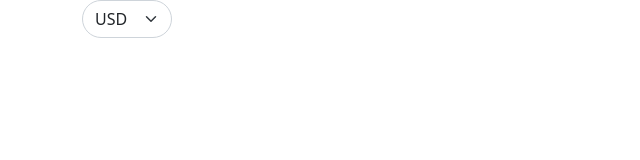
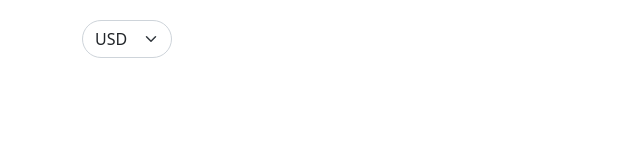
Before and after one commit to volosher/myairlines, a React (Create React App) app: page / in a window 1280 px wide. Shown: the top 160 px of the page, without its empty margins (0-640 px from the left). Built offline with nearby package versions, Linux system fonts and the light colour scheme.

Commit message:
create Header component

```diff
--- a/src/App.tsx
+++ b/src/App.tsx
@@ -1,11 +1,11 @@
 import React from 'react';
 import 'bootstrap/scss/bootstrap.scss'
-import CurrencySwitcher from "./components/CurrencySwitcher/CurrencySwitcher";
+import Header from "./components/Header/Header";
 
 function App() {
   return (
     <div className="App">
-        <CurrencySwitcher/>
+        <Header/>
     </div>
   );
 }
--- /dev/null
+++ b/src/components/Header/Header.module.scss
@@ -0,0 +1,3 @@
+.header {
+  padding: 20px 20px;
+}
--- /dev/null
+++ b/src/components/Header/Header.tsx
@@ -0,0 +1,14 @@
+import React from 'react';
+import styles from './Header.module.scss'
+
+import CurrencySwitcher from "../CurrencySwitcher/CurrencySwitcher";
+
+const Header = () => {
+    return (
+        <div className={styles.header}>
+            <CurrencySwitcher/>
+        </div>
+    );
+};
+
+export default Header;
```
